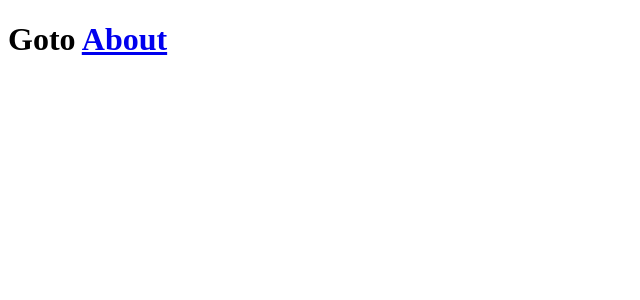
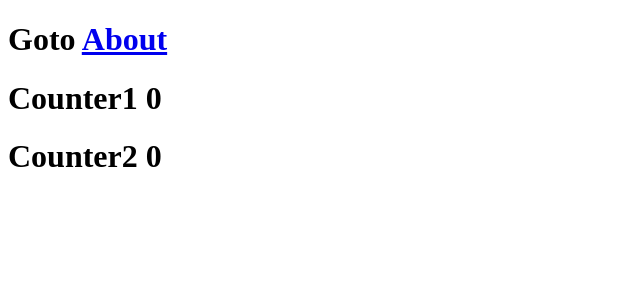
Before and after one commit to emperor9199/ReactCrashCourse, a React (Create React App) app: page / in a window 1280 px wide. Shown: the top 300 px of the page, without its empty margins (0-640 px from the left). Built offline with nearby package versions, Linux system fonts and the light colour scheme.

Commit message:
useRef useState useEffect

```diff
--- a/src/components/Home.js
+++ b/src/components/Home.js
@@ -1,11 +1,23 @@
-import React from "react";
+import React, { useRef, useState, useEffect } from "react";
 import { Link } from "react-router-dom";
 
 const Home = () => {
+  const refVar = useRef();
+  const [counter1, setCounter1] = useState(0);
+  const [counter2, setCounter2] = useState(0);
+
+  useEffect(() => {
+    console.log(refVar);
+  }, [counter1, counter2]);
+
   return (
-    <h1>
-      Goto <Link to="/about">About</Link>
-    </h1>
+    <div ref={refVar}>
+      <h1>
+        Goto <Link to="/about">About</Link>
+      </h1>
+      <h1 onClick={() => setCounter1(counter1 + 1)}>Counter1 {counter1}</h1>
+      <h1 onClick={() => setCounter2(counter2 + 1)}>Counter2 {counter2}</h1>
+    </div>
   );
 };
 
```
